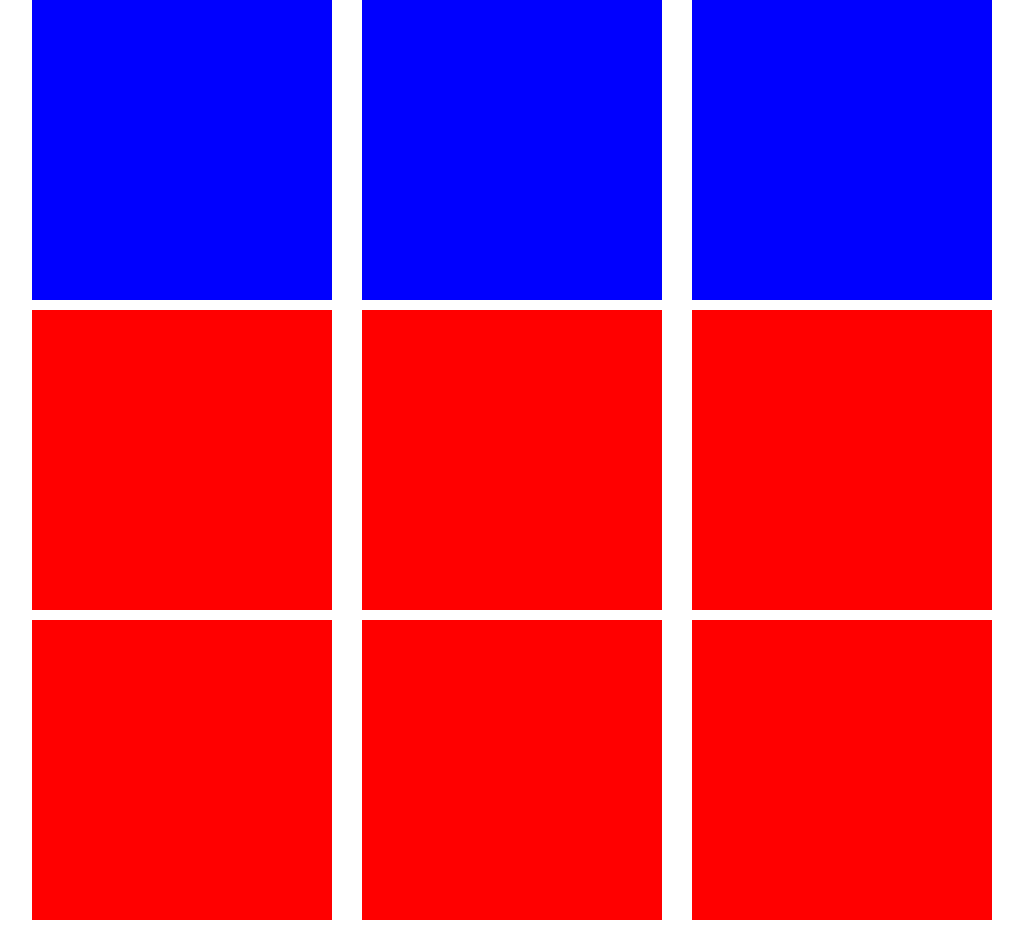
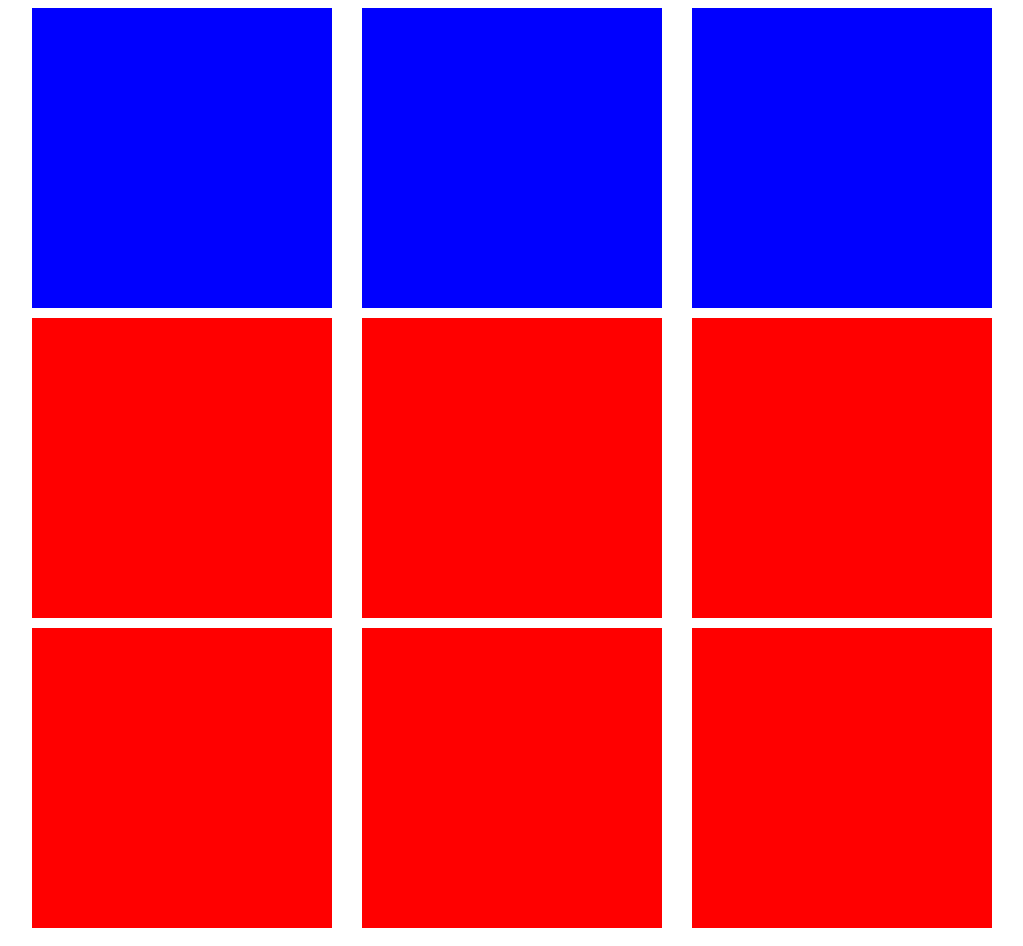
Before and after one commit to AsumiKobori/AsumiKobori-work1, a plain HTML site: page AsumiKobori work1/Index.html in a window 1280 px wide. Shown: the whole page, without its empty margins (128-1151 px from the left). Drawn offline with Linux system fonts and the light colour scheme.

Commit message:
work1 -1・2　提出
cssリセット消去した

```diff
--- a/AsumiKobori work1/css/style.css
+++ b/AsumiKobori work1/css/style.css
@@ -1,16 +1,4 @@
 @charset "UTF-8";
-body,
-h1,
-ul,
-li,
-div {
-    margin: 0;
-    padding: 0;
-    line-height: 1;
-    color: black;
-    font-family: "ヒラギノ角ゴ Pro W3", "Hiragino Kaku Gothic Pro", "メイリオ",
-        "Meiryo", sans-serif;
-}
 
 .work1 div {
     width: 300px;
```
